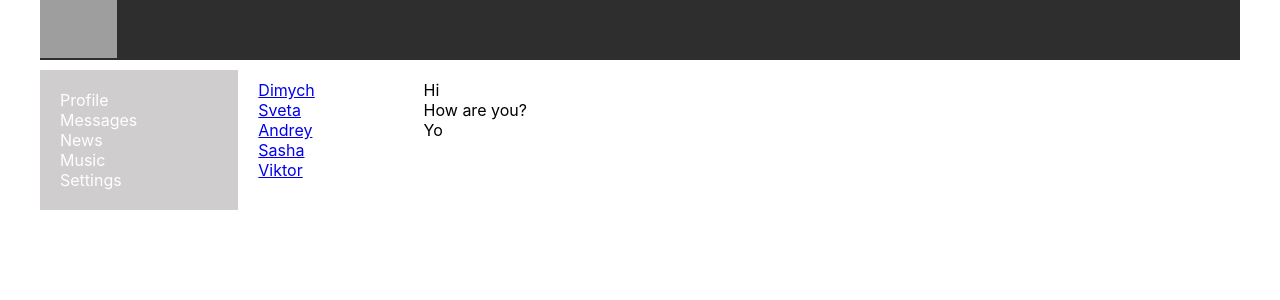
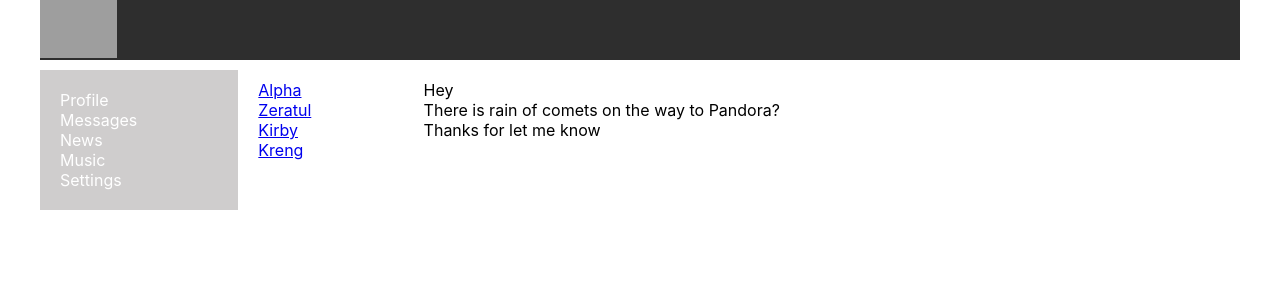
Before and after one commit to oprokopieva382/first-project, a React (Create React App) app: page /dialogs in a window 1280 px wide. Shown: the top 300 px of the page. Built offline with nearby package versions, Linux system fonts and the light colour scheme; grey boxes are pictures that could not be loaded.

Commit message:
added type to MyPosts Dialogs

```diff
--- a/src/App.tsx
+++ b/src/App.tsx
@@ -6,7 +6,7 @@ import Navbar from "./components/Navbar/Navbar";
 import Profile from "./components/Profile/Profile";
 import { BrowserRouter, Route } from "react-router-dom";
 
-function App() {
+const App = () => {
   return (
     <BrowserRouter>
       <div className="app-wrapper">
--- a/src/components/Dialogs/Dialogs.tsx
+++ b/src/components/Dialogs/Dialogs.tsx
@@ -1,15 +1,17 @@
 import { NavLink } from "react-router-dom";
 import s from "./Dialogs.module.css";
 
-type DialogsItemPropsType = {
+type DialogsDataType={
   name: string;
-  id: string;
-};
-type MessegesPropsType = {
-  message: string;
+  id: number;
 };
 
-const DialogsItem = (props: DialogsItemPropsType) => {
+type MessegesDataType = {
+  message: string;
+  id: number
+};
+
+const DialogsItem = (props: DialogsDataType) => {
   let path = "/dialogs/" + props.id;
   return (
     <div className={s.dialog + " " + s.active}>
@@ -18,25 +20,40 @@ const DialogsItem = (props: DialogsItemPropsType) => {
   );
 };
 
-const Messages = (props: MessegesPropsType) => {
+const Messages = (props: MessegesDataType) => {
   return <div className={s.message}>{props.message}</div>;
 };
 
-export const Dialogs = () => {
+export const Dialogs: React.FC<DialogsDataType> = (props) => {
+
+let dialogsData = [
+  { name: "Darna", id: 1 },
+  { name: "Alpha", id: 2 },
+  { name: "Zeratul", id: 3 },
+  { name: "Kirby", id: 4 },
+  { name: "Kreng", id: 5 },
+];
+
+let messagesData = [
+  {message: "Hey", id: 1},
+  {message: "There is rain of comets on the way to Pandora?", id: 2},
+  {message: "Thanks for let me know", id: 3}
+]
+
   return (
     <>
       <div className={s.dialogs}>
         <div className={s.dialogsItem}>
-          <DialogsItem name="Dimych" id="1" />
-          <DialogsItem name="Sveta" id="2" />
-          <DialogsItem name="Andrey" id="3" />
-          <DialogsItem name="Sasha" id="4" />
-          <DialogsItem name="Viktor" id="5" />
+          <DialogsItem name={dialogsData[1].name} id={dialogsData[1].id} />
+          <DialogsItem name={dialogsData[2].name} id={dialogsData[2].id} />
+          <DialogsItem name={dialogsData[3].name} id={dialogsData[3].id} />
+          <DialogsItem name={dialogsData[4].name} id={dialogsData[4].id} />
+
         </div>
         <div className={s.messages}>
-          <Messages message="Hi" />
-          <Messages message="How are you?" />
-          <Messages message="Yo" />
+          <Messages message={messagesData[0].message} id={messagesData[0].id}/>
+          <Messages message={messagesData[1].message} id={messagesData[1].id} />
+          <Messages message={messagesData[2].message} id={messagesData[2].id} />
         </div>
       </div>
     </>
--- a/src/components/Profile/MyPosts/MyPosts.tsx
+++ b/src/components/Profile/MyPosts/MyPosts.tsx
@@ -2,13 +2,28 @@ import React from "react";
 import s from "./MyPosts.module.css";
 import Posts from "./Post/Posts";
 
-const MyPosts = () => {
-  const message1: string = "Hi, how are you?";
-  const message2: string = "It is my first post";
-  const likesCount1: number = 6;
-  const likesCount2: number = 8;
+export type MyPostsType = {
+  message: string;
+  id: number;
+  likesCount: number;
+};
+
+const MyPosts = (props: MyPostsType) => {
+  let postDate = [
+    {
+      message: "Hi Darna, how are you?",
+      id: 1,
+      likesCount: 12,
+    },
+    {
+      message: "Whats up Alpha, I am good. You?",
+      id: 2,
+      likesCount: 10,
+    },
+  ];
+
   return (
-    <>
+    <div>
       <div className={s.postBlock}>My posts</div>
       <h3>My posts</h3>
       <div>
@@ -19,9 +34,17 @@ const MyPosts = () => {
       </div>
 
       <div className={s.posts}>New Post</div>
-      <Posts message={message1} likesCount={likesCount1} />
-      <Posts message={message2} likesCount={likesCount2} />
-    </>
+      <Posts
+        message={postDate[0].message}
+        likesCount={postDate[0].likesCount}
+        id={postDate[0].id}
+      />
+      <Posts
+        message={postDate[1].message}
+        likesCount={postDate[1].likesCount}
+        id={postDate[1].id}
+      />
+    </div>
   );
 };
 
--- a/src/components/Profile/MyPosts/Post/Posts.tsx
+++ b/src/components/Profile/MyPosts/Post/Posts.tsx
@@ -1,14 +1,11 @@
 import React from "react";
+import { MyPostsType } from "../MyPosts";
 import s from "./Posts.module.css";
 
-type PostsPropsType = {
-  message: string;
-  likesCount: number;
-};
 
-const Posts = (props: PostsPropsType) => {
+const Posts = (props: MyPostsType) => {
   return (
-    <>
+    <div>
       <div className={s.item}>
         <img
           src="https://upload.wikimedia.org/wikipedia/commons/thumb/1/12/Artist%27s_impression_of_the_Milky_Way_%28updated_-_annotated%29.jpg/290px-Artist%27s_impression_of_the_Milky_Way_%28updated_-_annotated%29.jpg"
@@ -19,7 +16,7 @@ const Posts = (props: PostsPropsType) => {
           <span>{props.likesCount} Likes</span>
         </div>
       </div>
-    </>
+    </div>
   );
 };
 
--- a/src/components/Profile/Profile.tsx
+++ b/src/components/Profile/Profile.tsx
@@ -7,7 +7,7 @@ const Profile = () => {
     <>
       <div>
         <ProfileInfo />
-        <MyPosts />
+        <MyPosts message={""} id={0} likesCount={0} />
       </div>
     </>
   );
```
